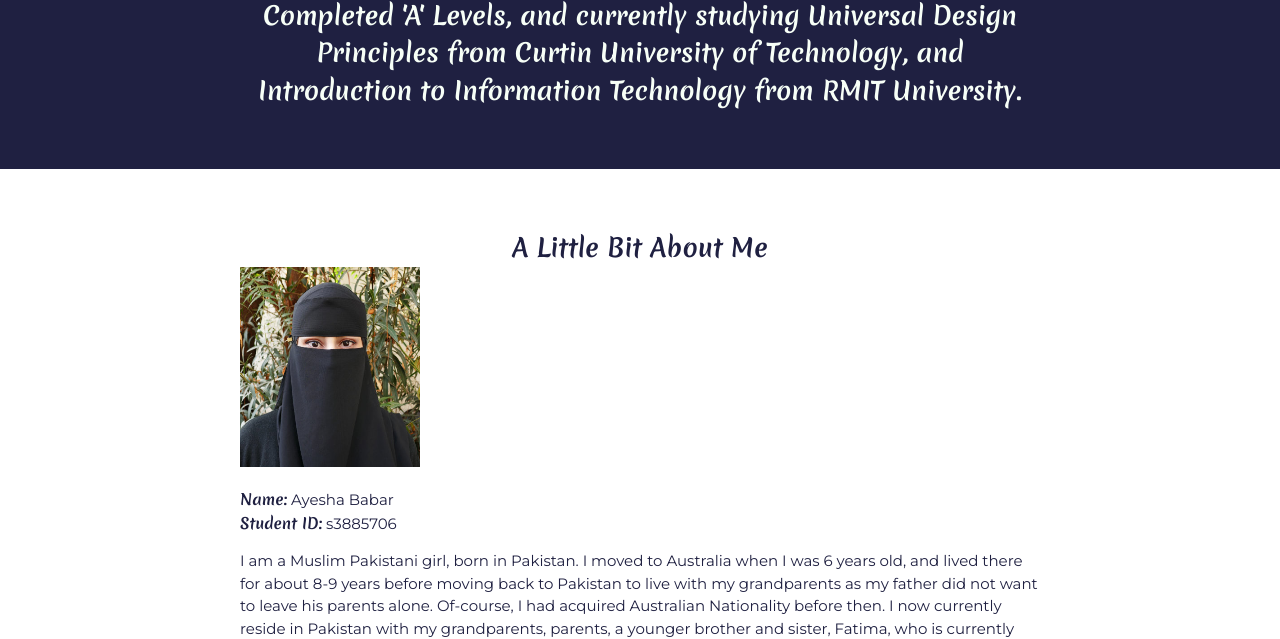
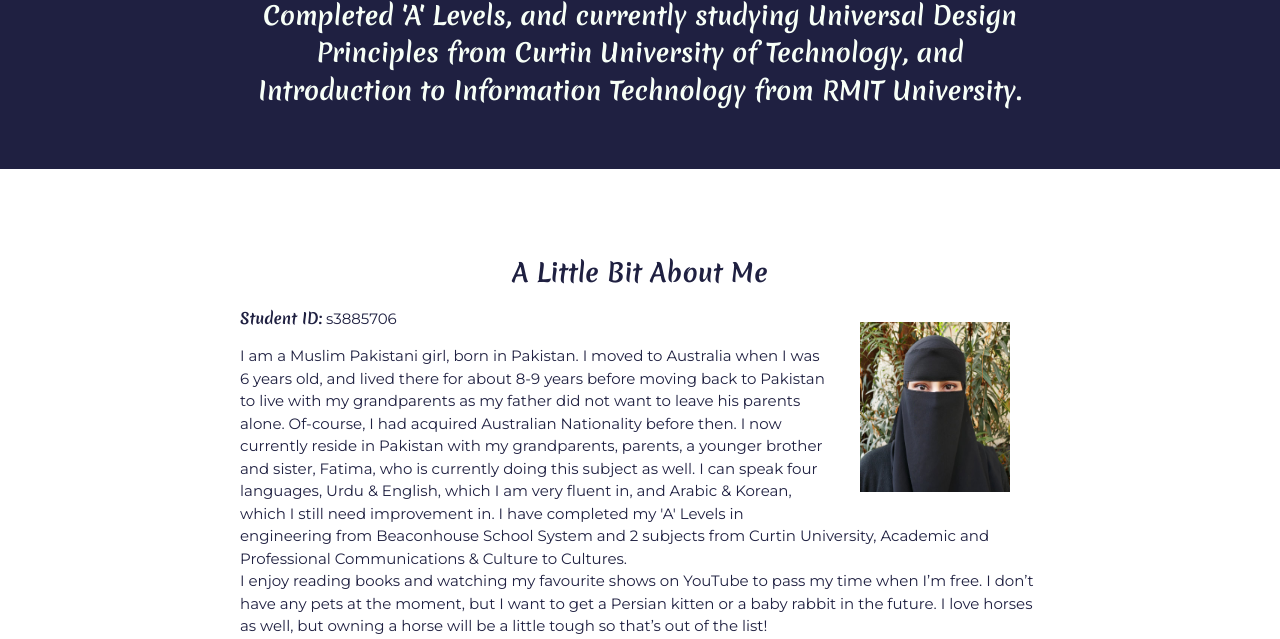
Before and after one commit to ayeshbabar/Profile, a plain HTML site: page index.html in a window 1280 px wide. Shown: the part 161-800 px from the top of the page. Drawn offline with Linux system fonts and the light colour scheme.

Commit message:
Fixed error in css + removed repeated info

```diff
--- a/index.html
+++ b/index.html
@@ -37,10 +37,7 @@
                 width="180px"
                 height="200px"
               />
-              <p>
-                <b class="bold">Name:</b> Ayesha Babar <br />
-                <b class="bold">Student ID:</b> s3885706
-              </p>
+              <p><b class="bold">Student ID:</b> s3885706</p>
               <p>
                 I am a Muslim Pakistani girl, born in Pakistan. I moved to
                 Australia when I was 6 years old, and lived there for about 8-9
--- a/styles/profile.css
+++ b/styles/profile.css
@@ -11,7 +11,7 @@ body {
   color: #1f2041;
   margin: 0;
   padding: 0;
-  font-family: 'Montserrat', sans-serif;
+  font-family: "Montserrat", sans-serif;
   font-size: 15px;
   line-height: 1.5;
 }
@@ -23,7 +23,7 @@ h2 {
 }
 h1,
 h2 {
-  font-family: 'Merienda', cursive;
+  font-family: "Merienda", cursive;
   font-weight: 400;
   margin: 0px;
   text-align: center;
@@ -45,7 +45,8 @@ header {
 /* main content
 ------------------------------- */
 .bold {
-  font-family: 'Merienda', cursive;
+  font-family: "Merienda", cursive;
+}
 img {
   float: right;
   padding-right: 20px;
@@ -78,7 +79,7 @@ img {
   border-bottom: none;
 }
 h3 {
-  font-family: 'Merienda', cursive;
+  font-family: "Merienda", cursive;
   font-weight: bolder;
   font-size: 20px;
   margin-bottom: 0;
```
